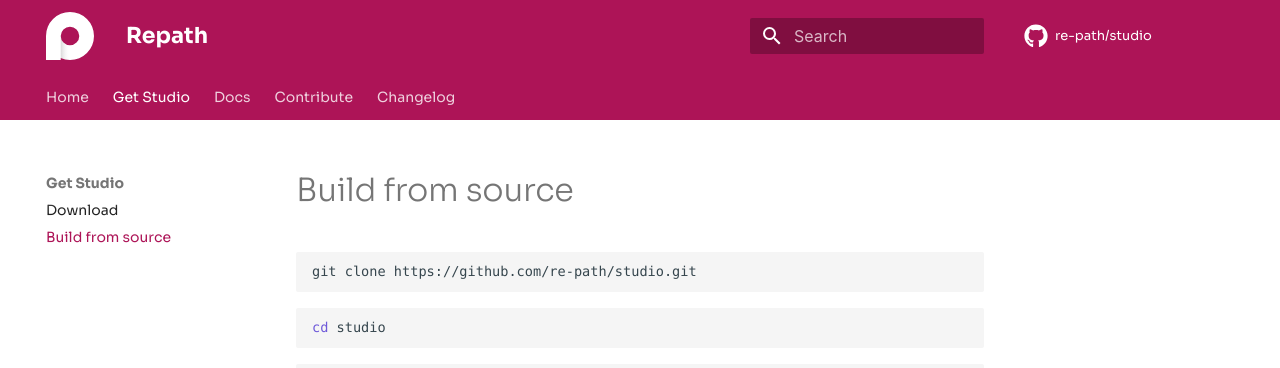
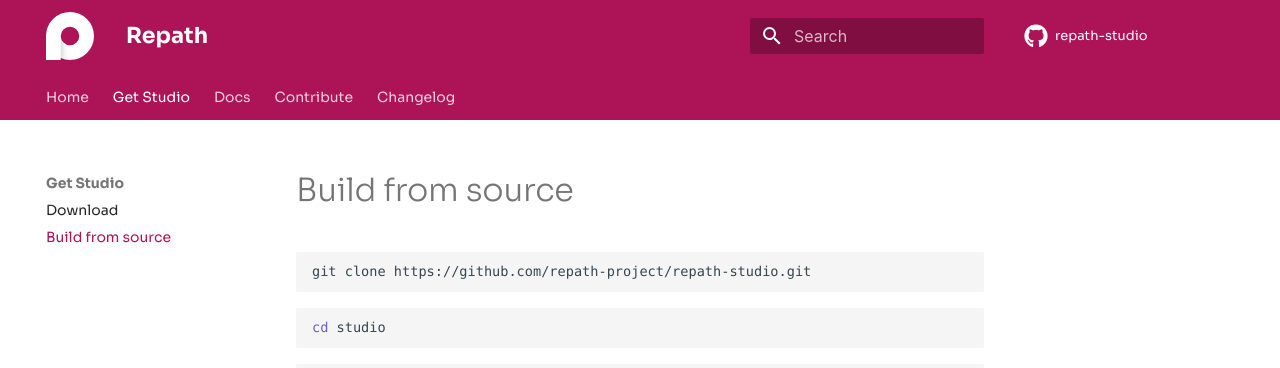
Before and after one commit to repath-project/repath-website, an MkDocs documentation site: the page built from docs/get-studio/build-from-source.md, in a window 1280 px wide and 953 px high. Shown: the top 368 px of the window. Built offline with MkDocs 1.6.1 and Material for MkDocs 9.7.7, drawn with Linux system fonts in a browser that asks for light colours; comment, search, counter and statistics services are not loaded.

Commit message:
rename project

````diff
--- a/docs/get-studio/build-from-source.md
+++ b/docs/get-studio/build-from-source.md
@@ -2,7 +2,7 @@
 
 
 ```bash
-git clone https://github.com/re-path/studio.git
+git clone https://github.com/repath-project/repath-studio.git
 ```
 ```bash
 cd studio
--- a/mkdocs.yml
+++ b/mkdocs.yml
@@ -4,8 +4,8 @@
 site_url: https://repath.studio/
 copyright: 2024 © Repath Studio
 
-repo_url: https://github.com/re-path/studio
-repo_name: re-path/studio
+repo_url: https://github.com/repath-project/repath-studio
+repo_name: repath-studio
 
 extra_css:
   - assets/stylesheets/extra.css
@@ -54,7 +54,7 @@
   - icon: fontawesome/brands/instagram
     link: https://www.instagram.com/repath.studio/
   - icon: fontawesome/brands/github
-    link: https://github.com/re-path/
+    link: https://github.com/repath-project/
 
 markdown_extensions:
   - admonition
--- a/package.json
+++ b/package.json
@@ -1,7 +1,7 @@
 {
   "name": "repath-studio-website",
   "description": "Repath Studio Website",
-  "repository": "https://github.com/re-path/website",
+  "repository": "https://github.com/repath-project/repath-website",
   "author": "Konstantinos Kaloutas",
   "homepage": "https://repath.studio",
   "version": "1.0.0"
--- a/theme/partials/copyright.html
+++ b/theme/partials/copyright.html
@@ -18,7 +18,7 @@
 -->
 
 <!-- Copyright and theme information -->
-<a href="https://github.com/sponsors/re-path" class="support-link" aria-label="Support us">
+<a href="https://github.com/sponsors/repath-project" class="support-link" aria-label="Support us">
   <span class="twemoji heart">
     {% include ".icons/octicons/heart-fill-24.svg" %}
   </span>
````
Also changed, not shown: other parts of theme/partials/copyright.html (+5 -8 lines), README.md (+1 -1 lines), docs/get-studio/download.md (+3 -3 lines), docs/index.md (+1 -1 lines), 1 other file.
